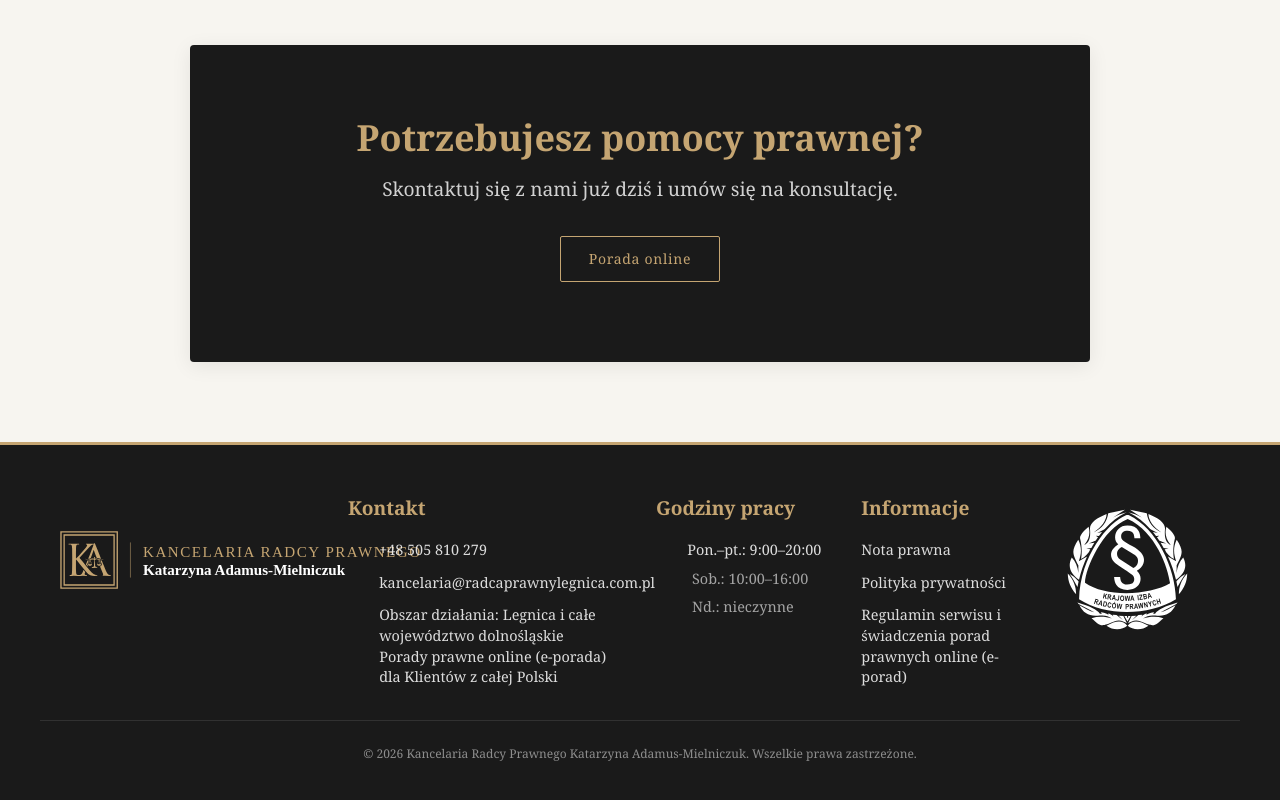
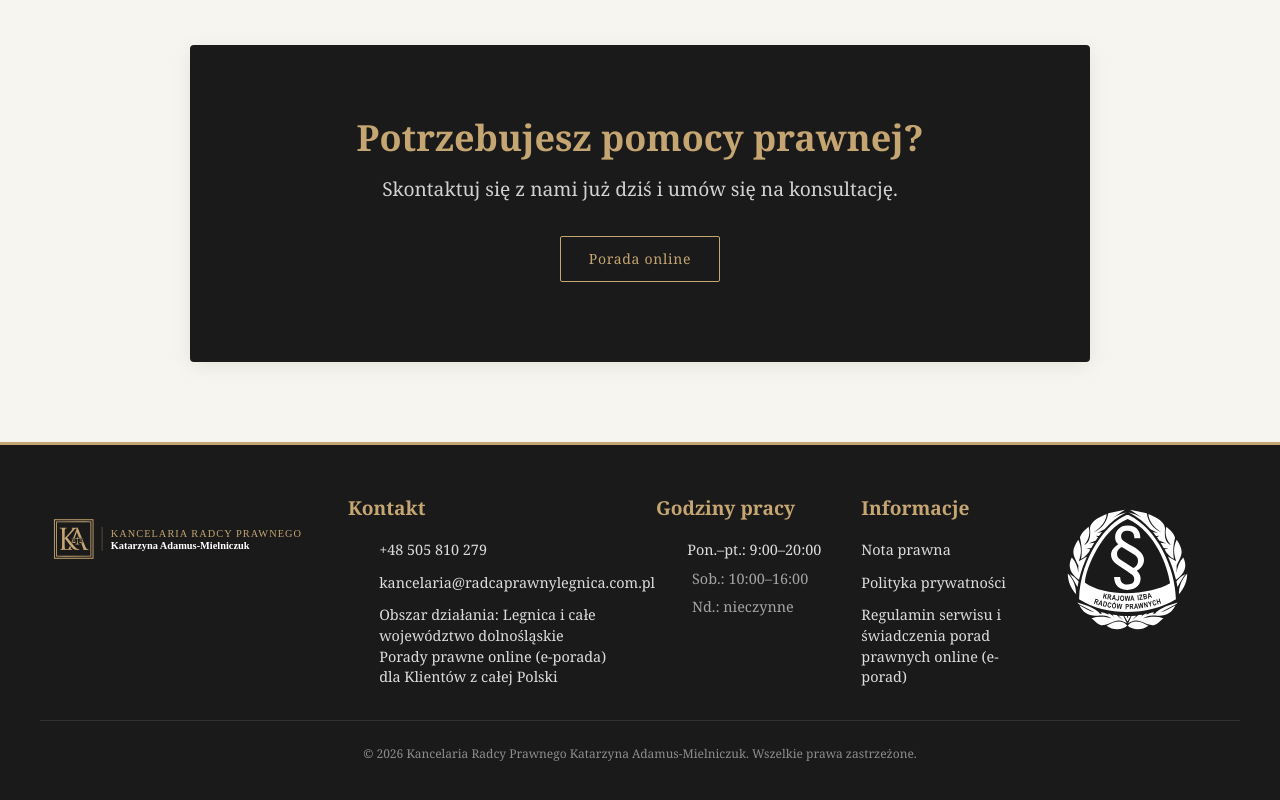
Before and after one commit to NiewiarowskiD/Kancelaria_Adamus, a React (Vite) app: page / in a window 1280 px wide. Shown: the part 4685-5485 px from the top of the page. Built offline with nearby package versions, Linux system fonts and the light colour scheme; some icons are missing.

Commit message:
Fix footer logo overlapping contact column
Co-Authored-By: Claude Sonnet 5.5 <noreply@anthropic.com>
Claude-Session: https://claude.ai/code/session_01FTzQ2APL24qmrZt5iPs6b9

```diff
--- a/src/components/Footer.tsx
+++ b/src/components/Footer.tsx
@@ -41,7 +41,7 @@ export default function Footer({ onNavigate }: FooterProps) {
               component="img"
               src="/logo-proposal-3.svg"
               alt="Kancelaria Radcy Prawnego"
-              sx={{ height: { xs: 92, md: 134 }, width: 'auto', display: 'block' }}
+              sx={{ width: '100%', maxWidth: { xs: 320, md: '100%' }, height: 'auto', display: 'block' }}
             />
           </Grid>
 
```
